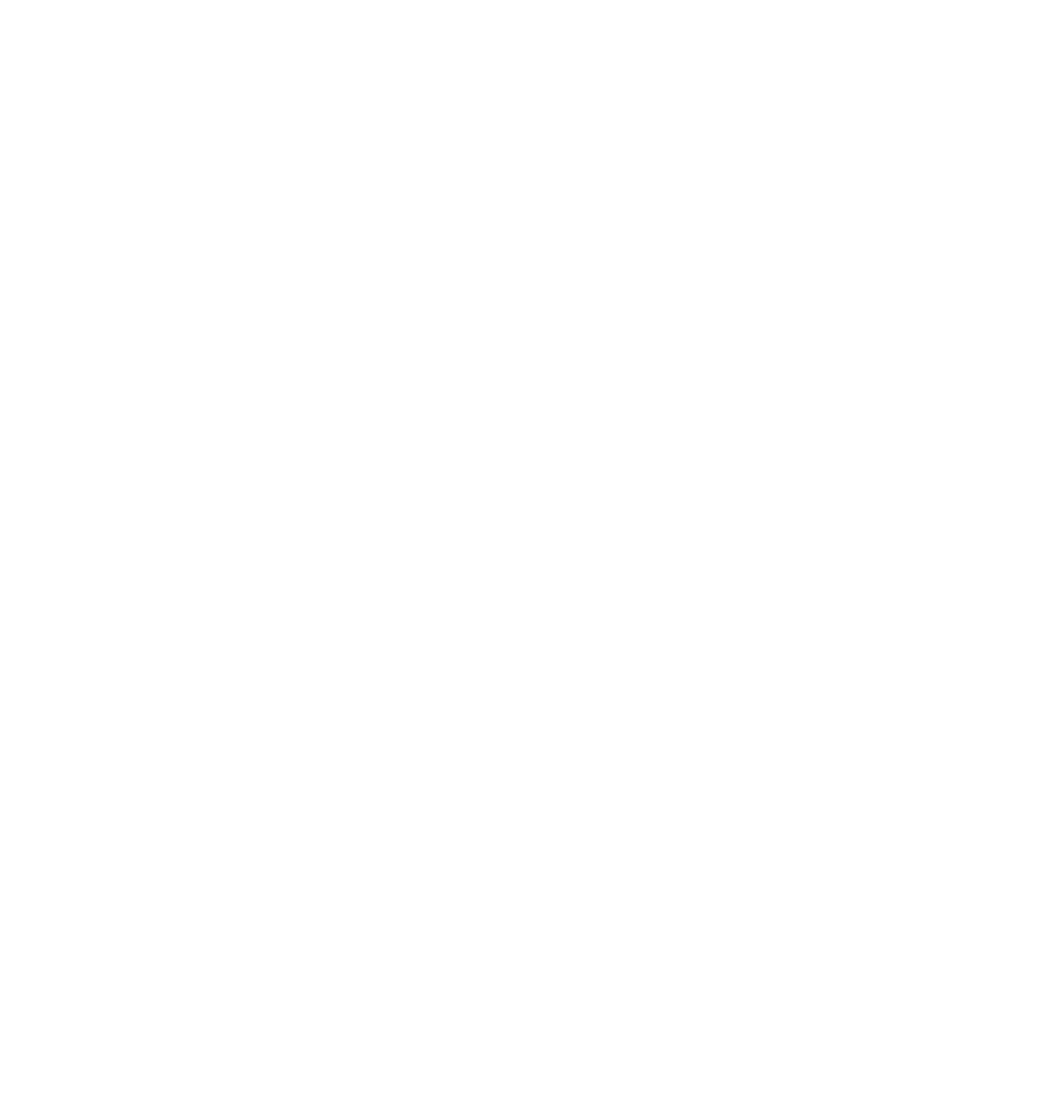
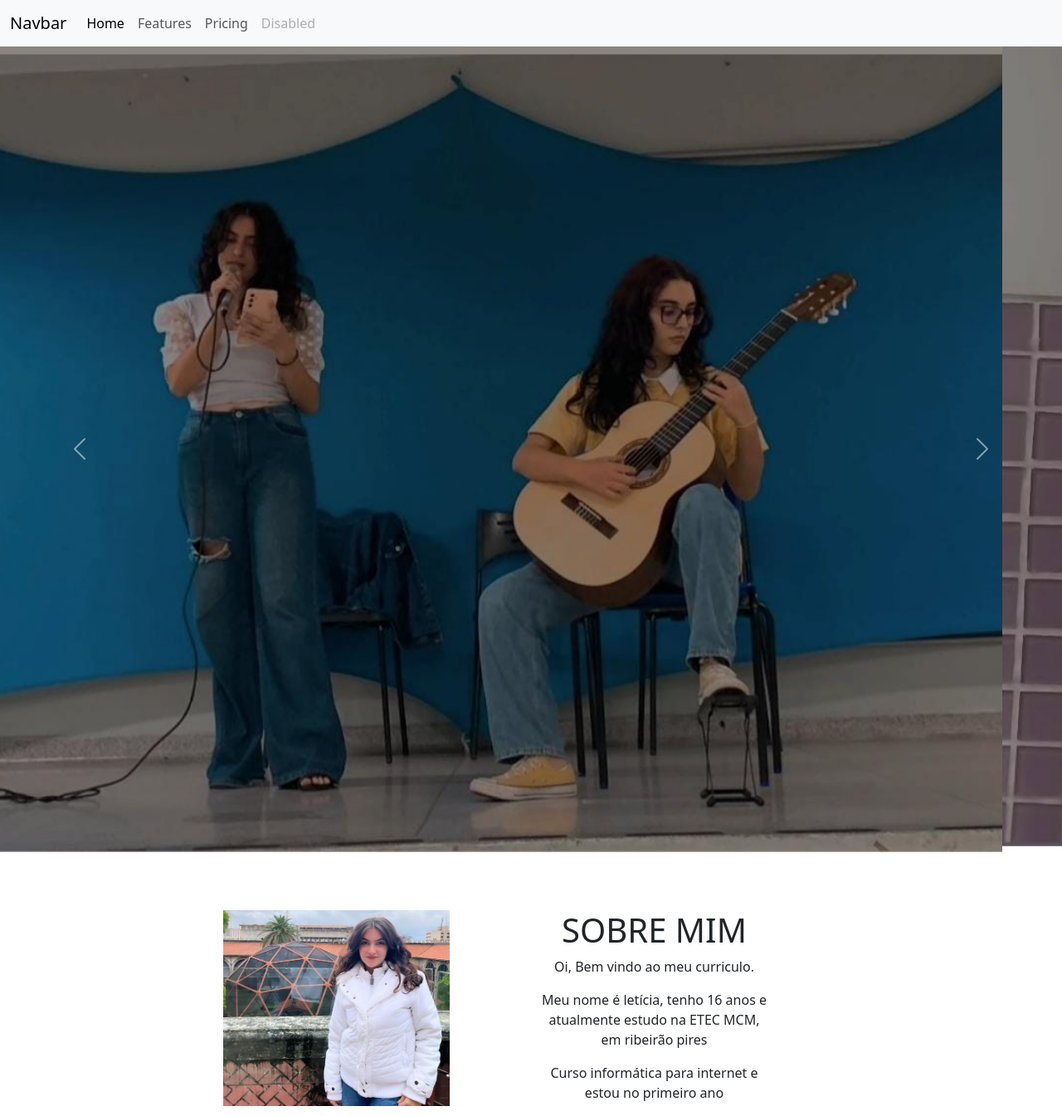
Before and after one commit to leticiavasconcelos1/curriculobootstrap, a plain HTML site: page index.html in a window 1280 px wide. Shown: the whole page at 83% size. Before the commit the page ends 800 px from the top, so only its background shows below. Drawn offline with Linux system fonts and the light colour scheme.

Commit message:
curriculo

```diff
--- a/css/estilo.css
+++ b/css/estilo.css
@@ -0,0 +1,11 @@
+
+.sobre{
+    width: 50%;
+    margin-top: 70px;
+    margin-left: 100px;
+}
+.sobremim{
+    width: 50%;
+    margin-top: 70px;
+    margin-right: 100%;
+}
--- a/index.html
+++ b/index.html
@@ -10,14 +10,62 @@
   <body>
     <header>
       <nav>
-        <!-- Aqui será o menu -->
+        <nav class="navbar navbar-expand-lg bg-body-tertiary">
+          <div class="container-fluid">
+            <a class="navbar-brand" href="#">Navbar</a>
+            <button class="navbar-toggler" type="button" data-bs-toggle="collapse" data-bs-target="#navbarNavAltMarkup" aria-controls="navbarNavAltMarkup" aria-expanded="false" aria-label="Toggle navigation">
+              <span class="navbar-toggler-icon"></span>
+            </button>
+            <div class="collapse navbar-collapse" id="navbarNavAltMarkup">
+              <div class="navbar-nav">
+                <a class="nav-link active" aria-current="page" href="#">Home</a>
+                <a class="nav-link" href="#">Features</a>
+                <a class="nav-link" href="#">Pricing</a>
+                <a class="nav-link disabled" aria-disabled="true">Disabled</a>
+              </div>
+            </div>
+          </div>
+        </nav>
       </nav>
-      <div>
-        <!-- Aqui terá um carrossel com fotos minhas  -->
+
+      <div id="carouselExampleAutoplaying" class="carousel slide" data-bs-ride="carousel">
+        <div class="carousel-inner">
+          <div class="carousel-item active">
+            <img src="img/carrossel1.jfif" class="d-block w-100" alt="...">
+          </div>
+          <div class="carousel-item">
+            <img src="img/carrossel2.jfif" class="d-block w-100" alt="...">
+          </div>
+          <div class="carousel-item">
+            <img src="img/carrossel3.jfif" class="d-block w-100" alt="...">
+          </div>
+        </div>
+        <button class="carousel-control-prev" type="button" data-bs-target="#carouselExampleAutoplaying" data-bs-slide="prev">
+          <span class="carousel-control-prev-icon" aria-hidden="true"></span>
+          <span class="visually-hidden">Previous</span>
+        </button>
+        <button class="carousel-control-next" type="button" data-bs-target="#carouselExampleAutoplaying" data-bs-slide="next">
+          <span class="carousel-control-next-icon" aria-hidden="true"></span>
+          <span class="visually-hidden">Next</span>
+        </button>
       </div>
+
       <main>
        <section>
-        <!-- Aqui terá um grid com duas colunas onde a coluna da esquerda terá uma foto minha e a coluna da direita terá um sobre mim  -->
+        <div class="container text-center">
+          <div class="row">
+            <div class="col">
+              <img src="img/sobre mim.jfif" class="sobre" alt="">
+            </div>
+            <div class="col">
+              <div class="sobremim">
+               <h1> SOBRE MIM </h1>
+               <p> Oi, Bem vindo ao meu curriculo.</p>
+               <p> Meu nome é letícia, tenho 16 anos e atualmente estudo na ETEC MCM, em ribeirão pires</p>
+               <p> Curso informática para internet e estou no primeiro ano </p>
+             </div>
+            </div>
+          </div>
        </section>
 
 
```
Also changed, not shown: img/carrossel1.jfif (added), img/carrossel2.jfif (added), img/carrossel3.jfif (added), img/sobre mim.jfif (added).
